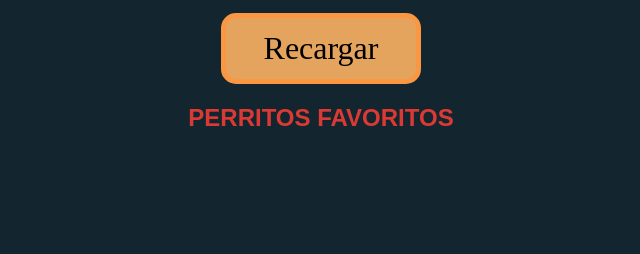
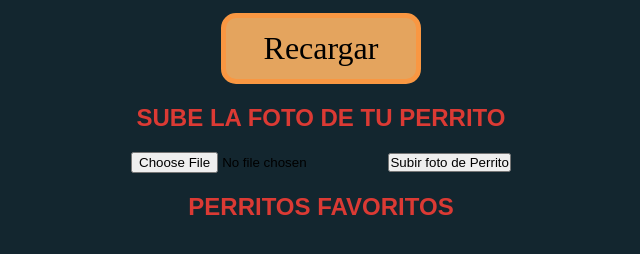
Before and after one commit to Fer-dev-gt/The-dog-API, a plain HTML site: page index.html in a window 1280 px wide. Shown: the part 206-460 px from the top of the page, without its empty margins (319-959 px from the left). Drawn offline with Linux system fonts and the light colour scheme; no server answers.

Commit message:
Added option to upload your own photos of doggies

```diff
--- a/index.html
+++ b/index.html
@@ -42,6 +42,14 @@
     Recargar
   </button>
 
+  <section id="uploadPerrito">
+    <h1>Sube la foto de tu Perrito</h1>
+    <form id="uploadingForm">
+      <input id="file" type="file" name="file">
+      <button type="button" onclick="uploadPerritoPhoto()"> Subir foto de Perrito</button>
+    </form>
+  </section>
+
   <section id="favoritePerritos">
     <h1>Perritos Favoritos</h1>
   </section>
--- a/main.js
+++ b/main.js
@@ -1,6 +1,7 @@
 const API_URL_RANDOM = `https://api.thedogapi.com/v1/images/search?limit=2`;                            // API de perritos, utlizo "Query Parameters" para filtrar y manejar la cantidad de objetos que solicito (?limit=3&page=2)
 const API_URL_FAVORITES = `https://api.thedogapi.com/v1/favourites`;
 const API_URL_FAVORITES_DELETE = (id) => `https://api.thedogapi.com/v1/favourites/${id}`;
+const API_URL_FAVORITES_UPLOAD = `https://api.thedogapi.com/v1/images/upload`;
 
 const spanError = document.getElementById('error');
 const botonCambiarPerrito = document.querySelector('#cambiarPerrito');
@@ -105,7 +106,7 @@ async function saveFavouritePerrito(id) {
 
 
 
-async function deleteFavouritePerrito(id) {
+async function deleteFavouritePerrito(id) {                                                   // Borra de la lista de Favoritos al objeto seleccionado con el parámetro "id"
   const response = await fetch(API_URL_FAVORITES_DELETE(id), {
     method: 'DELETE',
     headers: {
@@ -123,3 +124,30 @@ async function deleteFavouritePerrito(id) {
     loadFavouritePerritos();
   }
 }
+
+async function uploadPerritoPhoto() {
+  const form = document.getElementById('uploadingForm');
+  const formData = new FormData(form);
+
+  console.log(formData.get('file'));
+
+  const response = await fetch(API_URL_FAVORITES_UPLOAD, {
+    method: 'POST',
+    headers: {
+      //'Content-Type': 'multipart/formData',
+      'X-API-KEY': 'live_n1ykKZKQyBVMv3bkbwcuZGnc9qtZUwneLCROUduvX4m7eJLgUhwetUf1M1HfDadJ',
+    },
+    body: formData,
+  })
+  const data = await response.json();
+
+  if(response.status !== 201) {
+    spanError.innerHTML = 'Hubo un error: ' + response.status;
+  } else {
+    console.log('Foto de Perrito Subida :)');
+    console.log({data});
+    console.log(data.url);
+    saveFavouritePerrito(data.id);
+  }
+
+}
```
